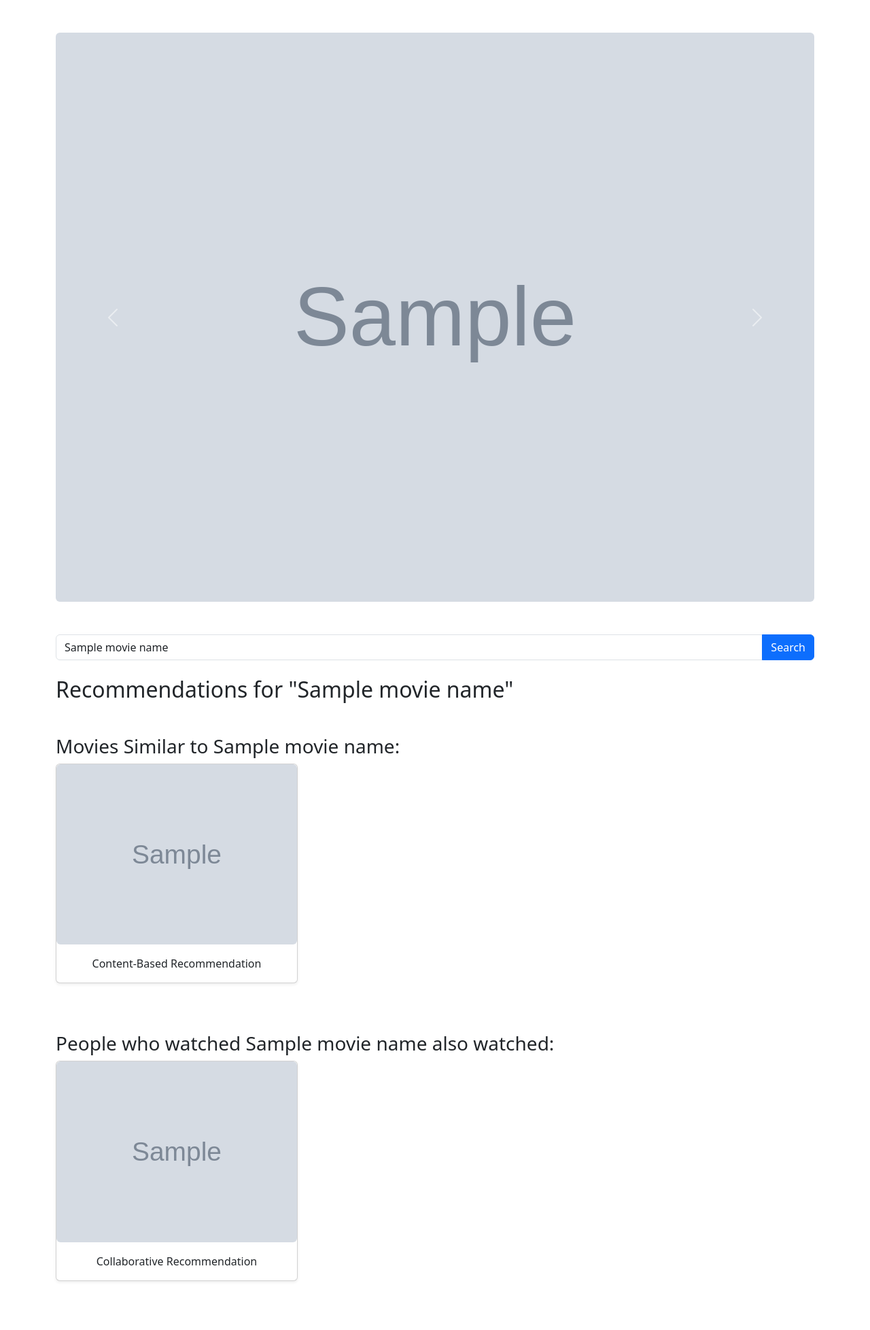
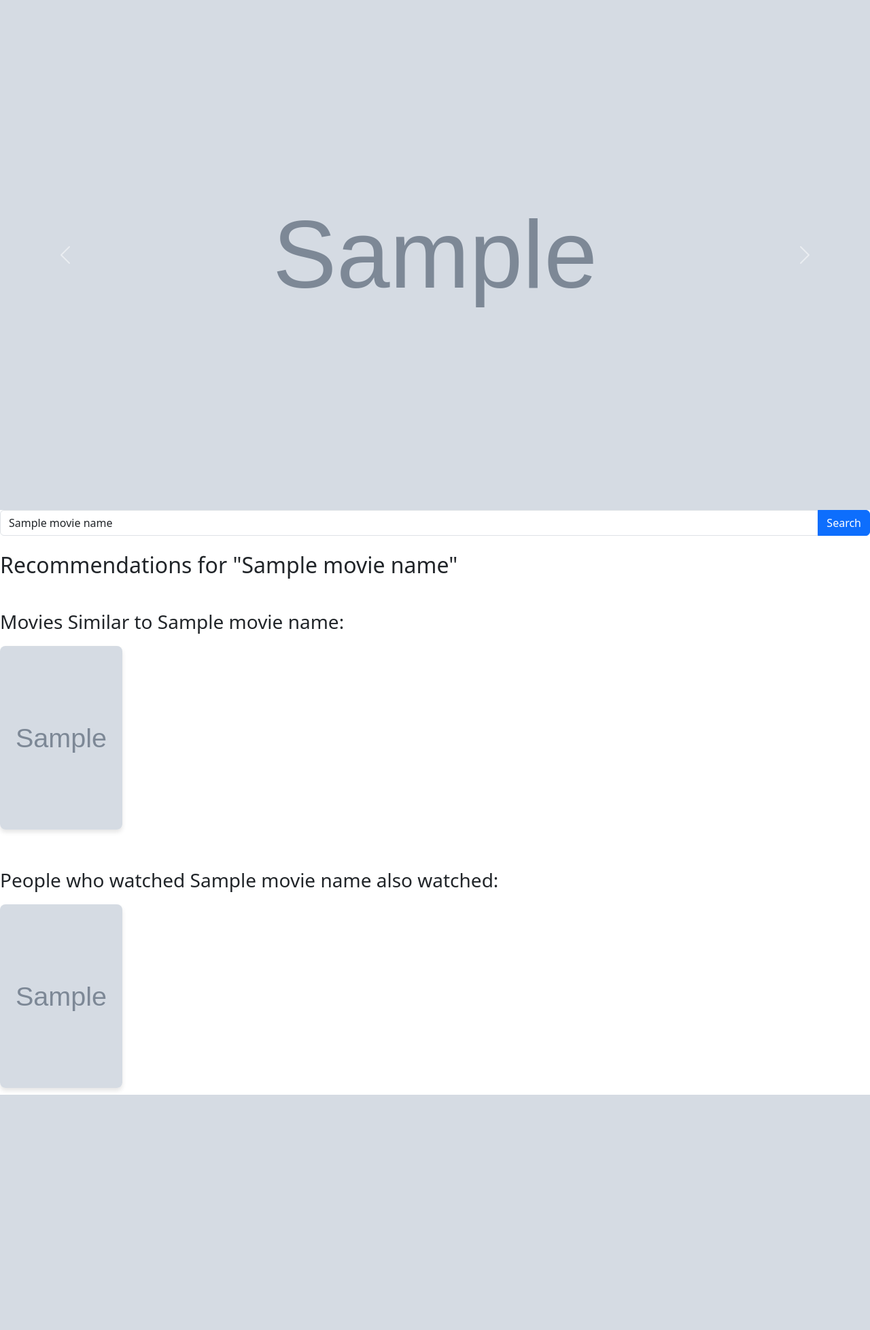
Before and after one commit to whoishmk/movie-recommendation-system, a Flask app: template templates/home.html in a window 1280 px wide. Shown: the part 54-2010 px from the top of the page at 68% size. After the commit the page ends 1664 px from the top, so only its background shows below. Run offline with Flask 3, Linux system fonts and the light colour scheme; the template is opened without the code that fills it: most values are stand-ins (such as "Sample title", 1, 10 or a date in 2020); grey boxes marked "Sample" are stand-in pictures; parts of the project's set-up code (start-up, migrations or seed data) failed here and were passed over; some libraries are stand-ins or nearby versions.

Commit message:
Floating list

```diff
--- a/app.py
+++ b/app.py
@@ -28,7 +28,7 @@ ALLOWED_EXTENSIONS = {'png', 'jpg', 'jpeg', 'gif'}
 # MySQL configuration for flask_mysqldb
 app.config['MYSQL_HOST'] = 'localhost'
 app.config['MYSQL_USER'] = 'root'       # Replace with your MySQL username
-app.config['MYSQL_PASSWORD'] = 'admin'   # Replace with your MySQL password
+app.config['MYSQL_PASSWORD'] = 'password'   # Replace with your MySQL password
 app.config['MYSQL_DB'] = 'movie_recommender'
 
 mysql = MySQL(app)
@@ -53,7 +53,7 @@ movie_inv_mapper = data['movie_inv_mapper']
 db_config = {
     'host': 'localhost',
     'user': 'root',
-    'password': 'admin',
+    'password': 'password',
     'database': 'movie_recommender'
 }
 
@@ -259,7 +259,7 @@ def login():
             flash('Account not found.')
     return render_template('login.html')
 
-@app.route('/home')
+@app.route('/home', methods=['GET', 'POST'])
 @login_required
 def home():
     # Fetch user's profile pic
@@ -269,25 +269,42 @@ def home():
     cursor.close()
     profile_pic = account['profile_pic'] if account else 'default.jpg'
 
-    # Integrate recommendation logic from script 2 here
-    # Using a default movie for demonstration, e.g. "Toy Story (1995)"
-    user_input = "The Avengers"
-    movie_name = movie_finder(user_input)
-    movie_id = next((movies['movieId'][i] for i, title in enumerate(movies['title']) if title == movie_name), None)
+    # Handle user input from the form
+    if request.method == 'POST':
+        user_input = request.form.get('movie', '').strip()
+        if not user_input:
+            user_input = "Toy Story (1995)"
+    else:
+        user_input = "Toy Story (1995)"  # Default movie
 
-    # Collaborative Filtering recommendations
-    similar_movies = find_similar_movies(movie_id, k=10)
-    cf_tmdb_ids = links[links['movieId'].isin(similar_movies)]['tmdbId'].tolist()
-    cf_posters = get_movie_posters(cf_tmdb_ids)
+    # Integrate recommendation logic
+    try:
+        # Find the movie name best matching the user input
+        movie_name = movie_finder(user_input)
 
-    # Content-Based Filtering recommendations
-    movie_index = movies[movies['movieId'] == movie_id].index[0]
-    content_similarities = list(enumerate(cosine_sim[movie_index]))
-    content_similarities = sorted(content_similarities, key=lambda x: x[1], reverse=True)[1:11]
-    cb_movie_ids = [movies.iloc[i[0]]['movieId'] for i in content_similarities]
-    cb_tmdb_ids = links[links['movieId'].isin(cb_movie_ids)]['tmdbId'].tolist()
-    cb_posters = get_movie_posters(cb_tmdb_ids)
+        # Match the movie_name to get movie_id from the movies DataFrame
+        movie_id = next((movies['movieId'][i] for i, title in enumerate(movies['title']) if title == movie_name), None)
 
+        # Collaborative Filtering recommendations
+        similar_movies = find_similar_movies(movie_id, k=10)
+        cf_tmdb_ids = links[links['movieId'].isin(similar_movies)]['tmdbId'].tolist()
+        cf_posters = get_movie_posters(cf_tmdb_ids)
+
+        # Content-Based Filtering recommendations
+        movie_index = movies[movies['movieId'] == movie_id].index[0]
+        content_similarities = list(enumerate(cosine_sim[movie_index]))
+        content_similarities = sorted(content_similarities, key=lambda x: x[1], reverse=True)[1:11]
+        cb_movie_ids = [movies.iloc[i[0]]['movieId'] for i in content_similarities]
+        cb_tmdb_ids = links[links['movieId'].isin(cb_movie_ids)]['tmdbId'].tolist()
+        cb_posters = get_movie_posters(cb_tmdb_ids)
+
+    except Exception as e:
+        movie_name = user_input
+        cf_posters = []
+        cb_posters = []
+        flash(f"No recommendations found for '{user_input}'. Error: {e}", "danger")
+
+    # Fetch carousel images
     cursor = mysql.connection.cursor(MySQLdb.cursors.DictCursor)
     cursor.execute('SELECT image_path FROM carousel')
     carousel_images = [row['image_path'] for row in cursor.fetchall()]
@@ -299,6 +316,7 @@ def home():
                            cf_posters=cf_posters,
                            cb_posters=cb_posters,
                            carousel_images=carousel_images)
+
 
 @app.route('/logout')
 def logout():
--- a/templates/base.html
+++ b/templates/base.html
@@ -3,10 +3,17 @@
 <head>
     <meta charset="UTF-8">
     <meta name="viewport" content="width=device-width, initial-scale=1.0">
-    <link href="https://cdn.jsdelivr.net/npm/bootstrap@5.3.0-alpha1/dist/css/bootstrap.min.css" rel="stylesheet">
-    <script src="https://cdn.jsdelivr.net/npm/bootstrap@5.3.0-alpha1/dist/js/bootstrap.bundle.min.js"></script>
+    <title>Movie Recommender</title>
 
-    <title>Application</title>
+    <!-- Bootstrap CSS (Include only once) -->
+    <link href="https://cdn.jsdelivr.net/npm/bootstrap@5.3.0/dist/css/bootstrap.min.css" rel="stylesheet">
+
+    <!-- AOS CSS -->
+    <link href="https://cdnjs.cloudflare.com/ajax/libs/aos/2.3.4/aos.css" rel="stylesheet">
+
+    <!-- Your Custom CSS -->
+    <link href="{{ url_for('static', filename='css/style.css') }}" rel="stylesheet">
+
     <style>
         /* CSS for Navbar */
         nav {
@@ -168,6 +175,21 @@
         {% endblock %}
     </div>
 
+    <!-- Bootstrap JS Bundle with Popper -->
+    <script src="https://cdn.jsdelivr.net/npm/bootstrap@5.3.0/dist/js/bootstrap.bundle.min.js"></script>
+
+    <!-- AOS JS -->
+    <script src="https://cdnjs.cloudflare.com/ajax/libs/aos/2.3.4/aos.js"></script>
+
+    <!-- Initialize AOS -->
+    <script>
+        AOS.init({
+            duration: 800, // Animation duration in milliseconds
+            easing: 'ease-in-out', // Animation easing
+            once: true, // Whether animation should happen only once
+        });
+    </script>
+
     <!-- JavaScript for Dropdown -->
     <script>
         document.addEventListener('DOMContentLoaded', function () {
--- a/templates/home.html
+++ b/templates/home.html
@@ -1,12 +1,79 @@
 {% extends "base.html" %}
 {% block content %}
-<div class="container my-5">
+
+<!-- Inline CSS (Consider moving to external CSS for better maintainability) -->
+<style>
+    .carousel-image {
+        height: 750px; /* Adjust the height as needed */
+        object-fit: cover; /* Ensures the image covers the entire area without distortion */
+        object-position: center; /* Centers the image */
+    }
+
+    /* Netflix-Style Movie Posters */
+    .netflix-style-posters {
+        display: flex; /* Align items in a row */
+        gap: 15px; /* Add spacing between posters */
+        overflow-x: auto; /* Enable horizontal scrolling */
+        padding: 10px 0;
+        scroll-behavior: smooth; /* Smooth scrolling effect */
+    }
+
+    .poster-item {
+        flex: 0 0 auto; /* Prevent items from shrinking */
+        transition: transform 0.3s ease-in-out; /* Smooth magnification effect */
+        position: relative;
+    }
+
+    .poster-item:hover {
+        transform: scale(1.2); /* Magnify the poster on hover */
+        z-index: 10; /* Bring the poster to the front */
+    }
+
+    .poster-image {
+        width: 150px; /* Set poster width */
+        height: 225px; /* Set poster height */
+        object-fit: cover; /* Ensure the poster covers the area without distortion */
+        border-radius: 8px; /* Add rounded corners */
+        box-shadow: 0px 4px 6px rgba(0, 0, 0, 0.1); /* Add a slight shadow for depth */
+    }
+
+    /* Remove gap between navbar and carousel */
+    .carousel {
+        margin-top: 0;
+    }
+
+    /* Optional: Hide scrollbar for cleaner look */
+    .netflix-style-posters::-webkit-scrollbar {
+        display: none;
+    }
+    .netflix-style-posters {
+        -ms-overflow-style: none;  /* IE and Edge */
+        scrollbar-width: none;  /* Firefox */
+    }
+
+    /* Responsive Adjustments */
+    @media (max-width: 768px) {
+        .poster-image {
+            width: 120px;
+            height: 180px;
+        }
+    }
+
+    @media (min-width: 1200px) {
+        .poster-image {
+            width: 180px;
+            height: 270px;
+        }
+    }
+</style>
+
+<div class="container-fluid p-0 mb-0">
     <!-- Carousel Section -->
-    <div id="mainCarousel" class="carousel slide mb-5" data-bs-ride="carousel">
+    <div id="mainCarousel" class="carousel slide" data-bs-ride="carousel">
         <div class="carousel-inner">
             {% for image in carousel_images %}
             <div class="carousel-item {% if loop.first %}active{% endif %}">
-                <img src="{{ image }}" class="d-block w-100 rounded" alt="Carousel Image">
+                <img src="{{ image }}" class="d-block w-100 carousel-image" alt="Carousel Image">
             </div>
             {% endfor %}
         </div>
@@ -19,6 +86,7 @@
             <span class="visually-hidden">Next</span>
         </button>
     </div>
+</div>
 
 <!-- Search Bar -->
 <form method="POST" id="searchForm">
@@ -29,38 +97,26 @@
 </form>
 
 <!-- Recommendations Section -->
-    <h2>Recommendations for "{{ movie_name }}"</h2>
+<h2 data-aos="fade-up">Recommendations for "{{ movie_name }}"</h2>
 
 <!-- Content-Based Filtering -->
-    <h3 class="mt-5">Movies Similar to {{ movie_name }}:</h3>
-    <div class="poster-grid row">
+<h3 class="mt-5" data-aos="fade-up">Movies Similar to {{ movie_name }}:</h3>
+<div class="netflix-style-posters" data-aos="fade-up">
     {% for poster in cb_posters %}
-        <div class="col-md-4 mb-4">
-            <div class="card shadow-sm">
-                <img src="{{ poster }}" class="card-img-top rounded" alt="Content-Based Movie Poster">
-                <div class="card-body">
-                    <p class="card-text text-center">Content-Based Recommendation</p>
-                </div>
-            </div>
+    <div class="poster-item">
+        <img src="{{ poster }}" class="poster-image" alt="Content-Based Movie Poster">
     </div>
     {% endfor %}
 </div>
 
 <!-- Collaborative Filtering -->
-    <h3 class="mt-5">People who watched {{ movie_name }} also watched:</h3>
-    <div class="poster-grid row">
+<h3 class="mt-5" data-aos="fade-up">People who watched {{ movie_name }} also watched:</h3>
+<div class="netflix-style-posters" data-aos="fade-up">
     {% for poster in cf_posters %}
-        <div class="col-md-4 mb-4">
-            <div class="card shadow-sm">
-                <img src="{{ poster }}" class="card-img-top rounded" alt="Collaborative Filtering Poster">
-                <div class="card-body">
-                    <p class="card-text text-center">Collaborative Recommendation</p>
-                </div>
-            </div>
+    <div class="poster-item">
+        <img src="{{ poster }}" class="poster-image" alt="Collaborative Filtering Poster">
     </div>
     {% endfor %}
 </div>
 
-
-</div>
 {% endblock %}
```
Also changed, not shown: static/uploads/carij57365@hapied.com_1.jpg (added). Lines whose indentation alone changed are shown as unchanged.
